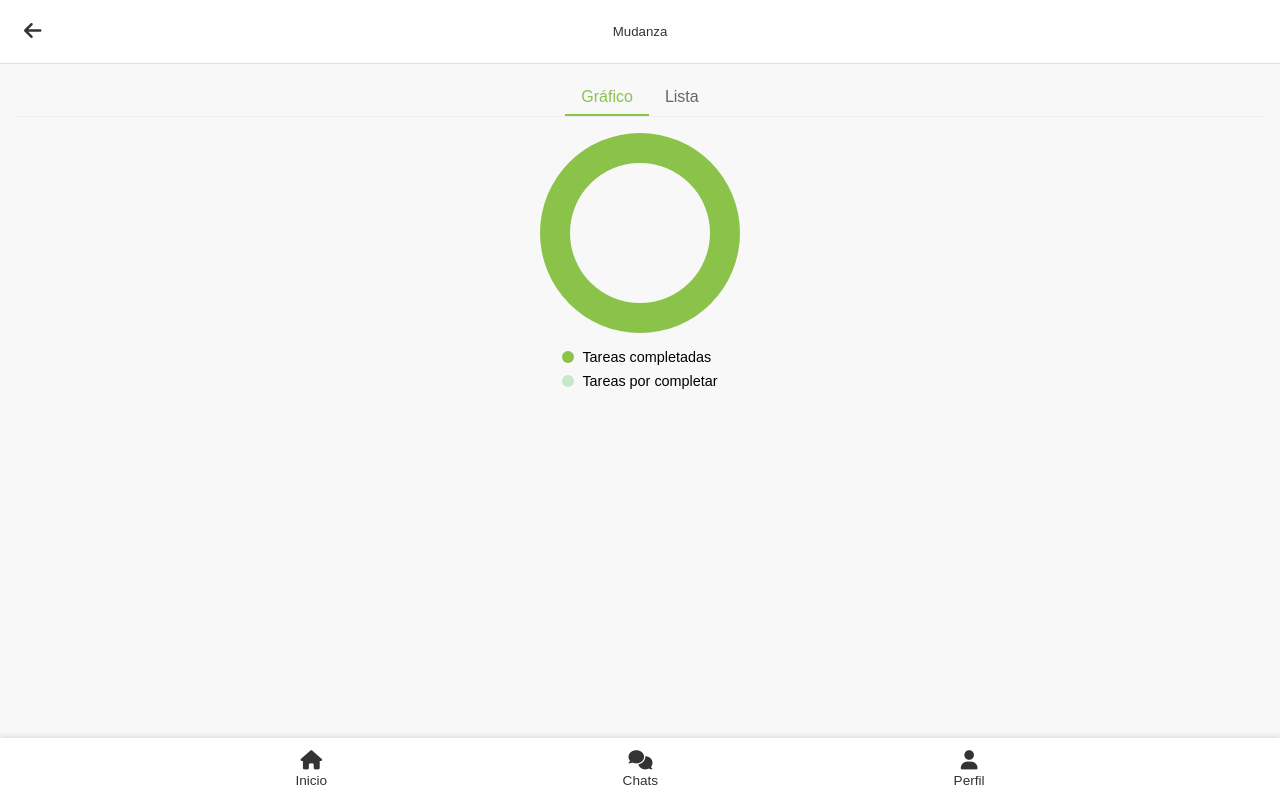
After one commit to oscarsnzz/BeRural, a Django app: page /mudanza/ in a window 1280 px wide. The commit adds this page. Run offline with Django 5.2, Linux system fonts and the light colour scheme; a user stored in the database is signed in; tables that the repository leaves empty hold one stand-in row (values such as "Sample post"); parts of the project's set-up code (start-up, migrations or seed data) failed here and were passed over.

Commit message:
Falta poder marcar tareas como completas

```diff
--- a/relecloudGrC08/relecloud/models.py
+++ b/relecloudGrC08/relecloud/models.py
@@ -8,6 +8,7 @@ from django.db import models
 from django.urls import reverse
 from django.core.validators import MinValueValidator, MaxValueValidator
 from django.contrib.auth.models import AbstractBaseUser, BaseUserManager, PermissionsMixin
+from django.conf import settings
 
 
 # Create your models here.
@@ -248,3 +249,19 @@ class GroupMessage(models.Model):
 
     class Meta:
         ordering = ['created']
+
+
+class TareaMudanza(models.Model):
+    usuario    = models.ForeignKey(settings.AUTH_USER_MODEL,
+                                   on_delete=models.CASCADE)
+    nombre     = models.CharField(max_length=200)
+    completada = models.BooleanField(default=False)
+    orden      = models.IntegerField(default=0)
+    created_at = models.DateTimeField(auto_now_add=True)
+    updated_at = models.DateTimeField(auto_now=True)
+
+    class Meta:
+        ordering = ['orden']
+
+    def __str__(self):
+        return self.nombre
--- a/relecloudGrC08/relecloud/templates/Pueblos_Principal.html
+++ b/relecloudGrC08/relecloud/templates/Pueblos_Principal.html
@@ -272,7 +272,7 @@
     <div class="bottom-nav">
         <a href="{% url 'pueblos_principal' %}"><i class="fas fa-home"></i>Inicio</a>
         <a href="{% url 'chat'%}"><i class="fas fa-comments"></i>Chats</a>
-        <a href="#"><i class="fas fa-user"></i>Perfil</a>
+        <a href="{% url 'perfil'%}"><i class="fas fa-user"></i>Perfil</a>
     </div>
 </body>
 
--- /dev/null
+++ b/relecloudGrC08/relecloud/templates/mudanza.html
@@ -0,0 +1,269 @@
+{# templates/mudanza.html #}
+
+{% block content %}
+
+<!DOCTYPE html>
+<html lang="es">
+<head>
+  <meta charset="UTF-8">
+  <meta name="viewport" content="width=device-width,initial-scale=1">
+  <title>Mudanza</title>
+  <link rel="stylesheet" href="https://cdnjs.cloudflare.com/ajax/libs/font-awesome/6.0.0/css/all.min.css">
+  <style>
+    body {
+      margin: 0; padding: 0;
+      font-family: Arial, sans-serif;
+      background: #f8f8f8;
+    }
+    /* Navbar fijo arriba */
+    .navbar {
+      position: sticky; top: 0;
+      display: flex;
+      align-items: center;
+      justify-content: space-between;
+      padding: .75rem 1rem;
+      background: #fff;
+      border-bottom: 1px solid #e0e0e0;
+      z-index: 10;
+    }
+    .navbar .icon-btn {
+      font-size: 1.25rem;
+      color: #333;
+      padding: .5rem;
+      text-decoration: none;
+    }
+    .navbar .icon-btn:hover {
+      background: rgba(0,0,0,.05);
+      border-radius: 50%;
+    }
+    .navbar .title {
+      flex: 1;
+      text-align: center;
+      font-weight: 500;
+      color: #333;
+      margin: 0;
+    }
+
+    .container {
+      padding: 1rem;
+      text-align: center;
+    }
+
+    /* Pestañas */
+    .tabs {
+      display: flex;
+      justify-content: center;
+      border-bottom: 1px solid #eee;
+      margin-bottom: 1rem;
+    }
+    .tab {
+      padding: .5rem 1rem;
+      color: #666;
+      text-decoration: none;
+      font-weight: 500;
+      cursor: pointer;
+    }
+    .tab.active {
+      color: #8BC34A;
+      border-bottom: 2px solid #8BC34A;
+    }
+
+    /* Contenido de pestañas */
+    .tab-content { display: none; }
+    .tab-content.active { display: block; }
+
+    /* Gráfico */
+    #progressChart {
+      max-width: 200px;
+      margin: 0 auto;
+    }
+    .legend {
+      margin-top: 1rem;
+      font-size: .9rem;
+      text-align: left;
+      display: inline-block;
+    }
+    .legend div {
+      display: flex;
+      align-items: center;
+      margin-bottom: .5rem;
+    }
+    .dot {
+      width: 12px; height: 12px;
+      border-radius: 50%;
+      margin-right: .5rem;
+    }
+    .completed { background: #8BC34A; }
+    .pending   { background: #C8E6C9; }
+
+    /* Lista */
+    .task-list {
+      list-style: none;
+      padding: 0;
+      margin: 0 auto;
+      max-width: 360px;
+      text-align: left;
+    }
+    .task-list li {
+      display: flex;
+      align-items: center;
+      padding: .75rem 0;
+      border-bottom: 1px solid #eee;
+    }
+    .checkbox-wrapper {
+      position: relative;
+      display: flex;
+      align-items: center;
+      cursor: pointer;
+      width: 100%;
+    }
+    .checkbox-wrapper input {
+      position: absolute;
+      opacity: 0;
+      cursor: pointer;
+      width: 0; height: 0;
+    }
+    .custom-checkbox {
+      width: 20px; height: 20px;
+      border: 2px solid #ccc;
+      border-radius: 4px;
+      margin-right: 12px;
+      display: flex;
+      align-items: center;
+      justify-content: center;
+    }
+    .checkbox-wrapper input:checked + .custom-checkbox {
+      background: #8BC34A;
+      border-color: #8BC34A;
+    }
+    .checkbox-wrapper input:checked + .custom-checkbox::after {
+      content: '✓';
+      color: #fff;
+      font-size: 1rem;
+      line-height: 1;
+    }
+
+    /* Bottom nav igual que en perfil */
+    .bottom-nav {
+      position: fixed;
+      bottom: 0;
+      width: 100%;
+      background: #fff;
+      display: flex;
+      justify-content: space-evenly;
+      padding: .75rem 0;
+      box-shadow: 0 -2px 5px rgba(0,0,0,.1);
+    }
+    .bottom-nav a {
+      color: #333;
+      text-decoration: none;
+      font-size: .85rem;
+      text-align: center;
+    }
+    .bottom-nav i {
+      display: block;
+      font-size: 1.2rem;
+      margin-bottom: .25rem;
+    }
+  </style>
+</head>
+<body>
+
+  <!-- Navbar -->
+  <nav class="navbar">
+    <a href="{% url 'pueblos_principal' %}" class="icon-btn">
+      <i class="fas fa-arrow-left"></i>
+    </a>
+    <h5 class="title">Mudanza</h5>
+    <!-- placeholder para centrar título -->
+    <span class="icon-btn" style="visibility:hidden;">
+      <i class="fas fa-arrow-left"></i>
+    </span>
+  </nav>
+
+  <div class="container">
+    <!-- Pestañas -->
+    <div class="tabs">
+      <span class="tab active" data-target="grafico" id="tab-grafico">Gráfico</span>
+      <span class="tab"        data-target="lista"   id="tab-lista">Lista</span>
+    </div>
+
+    <!-- Contenido Gráfico -->
+    <div class="tab-content active" id="grafico">
+      <canvas id="progressChart"></canvas>
+      <div class="legend">
+        <div><span class="dot completed"></span> Tareas completadas</div>
+        <div><span class="dot pending"></span> Tareas por completar</div>
+      </div>
+    </div>
+
+    <!-- Contenido Lista -->
+    <div class="tab-content" id="lista">
+      <ul class="task-list">
+        {% for tarea in tareas %}
+          <li>
+            <label class="checkbox-wrapper">
+              <input type="checkbox" {% if tarea.completada %}checked{% endif %} disabled>
+              <span class="custom-checkbox"></span>
+              {{ tarea.nombre }}
+            </label>
+          </li>
+        {% empty %}
+          <li>No hay tareas aún.</li>
+        {% endfor %}
+      </ul>
+    </div>
+  </div>
+
+  <!-- Navegación inferior -->
+  <div class="bottom-nav">
+    <a href="{% url 'pueblos_principal' %}"><i class="fas fa-home"></i>Inicio</a>
+    <a href="{% url 'chat' %}"><i class="fas fa-comments"></i>Chats</a>
+    <a href="{% url 'perfil' %}"><i class="fas fa-user"></i>Perfil</a>
+  </div>
+
+  <!-- Scripts: Chart.js y pestañas -->
+  <script src="https://cdn.jsdelivr.net/npm/chart.js"></script>
+  <script>
+    document.addEventListener("DOMContentLoaded", function(){
+      // ==== Alternar pestañas ====
+      document.querySelectorAll(".tabs .tab").forEach(tab => {
+        tab.addEventListener("click", () => {
+          // activar pestaña
+          document.querySelectorAll(".tabs .tab").forEach(t => t.classList.remove("active"));
+          tab.classList.add("active");
+          // mostrar contenido
+          document.querySelectorAll(".tab-content").forEach(c => c.classList.remove("active"));
+          document.getElementById(tab.dataset.target).classList.add("active");
+        });
+      });
+
+      // ==== Inicializar gráfico de progreso ====
+      const completedCount = {{ completed }};
+    const pendingCount   = {{ pending }};
+      const ctx = document.getElementById('progressChart').getContext('2d');
+      new Chart(ctx, {
+        type: 'doughnut',
+        data: {
+          labels: ['Completadas','Pendientes'],
+          datasets: [{
+            data: [completedCount, pendingCount],
+            backgroundColor: ['#8BC34A','#C8E6C9'],
+            borderWidth: 0
+          }]
+        },
+        options: {
+          cutout: '70%',
+          plugins: {
+            legend: { display: false },
+            tooltip: { enabled: false },
+          }
+        }
+      });
+    });
+  </script>
+
+</body>
+</html>
+
+{% endblock %}
--- a/relecloudGrC08/relecloud/urls.py
+++ b/relecloudGrC08/relecloud/urls.py
@@ -33,6 +33,13 @@ urlpatterns = [
     path('chat/pueblo/<slug:slug>/', views.chat_con_pueblo_view, name='chat-con-pueblo'),
     path("gestor/chats/", views.chats_para_gestor, name="gestor-chats"),
 
+    ## Perfil
+    path('perfil/', views.perfil, name='perfil'),
+
+    ## Mudanza
+    path('mudanza/',                  views.mudanza,     name='mudanza'),
+    path('mudanza/add/',              views.add_tarea,   name='add_tarea'),
+    path('mudanza/toggle/<int:pk>/',  views.toggle_tarea, name='toggle_tarea'),
 
 
 ]
--- a/relecloudGrC08/relecloud/views.py
+++ b/relecloudGrC08/relecloud/views.py
@@ -17,6 +17,9 @@ from .models import Usuario
 from .models import Pueblo
 from .models import ChatGroup, GroupMessage
 from django.contrib.auth.decorators import login_required
+from .models import TareaMudanza
+from .forms import TareaMudanzaForm
+
 
 # Create your views here.
 def index(request):
@@ -461,3 +464,41 @@ def editar_pueblo(request, slug):
         form = PuebloForm(instance=pueblo)
 
     return render(request, 'Pueblos_editar.html', {'form': form, 'pueblo': pueblo})
+
+
+
+@login_required
+def perfil(request):
+    return render(request, 'perfil.html')
+
+@login_required
+def mudanza(request):
+    tareas    = TareaMudanza.objects.filter(usuario=request.user).order_by('orden')
+    completed = tareas.filter(completada=True).count()
+    pending   = tareas.count() - completed
+    return render(request, 'mudanza.html', {
+        'tareas':    tareas,
+        'completed': completed,
+        'pending':   pending,
+    })
+
+@login_required
+def add_tarea(request):
+    if request.method == 'POST':
+        nombre = request.POST.get('nombre','').strip()
+        if nombre:
+            TareaMudanza.objects.create(
+                usuario=request.user,
+                nombre=nombre
+            )
+    return redirect('mudanza')
+
+@login_required
+def toggle_tarea(request, pk):
+    if request.method == 'POST':
+        tarea = get_object_or_404(TareaMudanza,
+                                  pk=pk,
+                                  usuario=request.user)
+        tarea.completada = not tarea.completada
+        tarea.save()
+    return redirect('mudanza')
```
Also changed, not shown: relecloudGrC08/relecloud/admin.py (+51 -20 lines), relecloudGrC08/relecloud/forms.py (+12 -0 lines), relecloudGrC08/relecloud/templates/perfil.html (added, +205 -0 lines), relecloudGrC08/relecloud/migrations/0012_alter_chatgroup_group_name_tareamudanza.py (added), relecloudGrC08/relecloud/migrations/0013_alter_chatgroup_group_name.py (added), relecloudGrC08/relecloud/migrations/0014_alter_tareamudanza_options_and_more.py (added), 1 other file.
